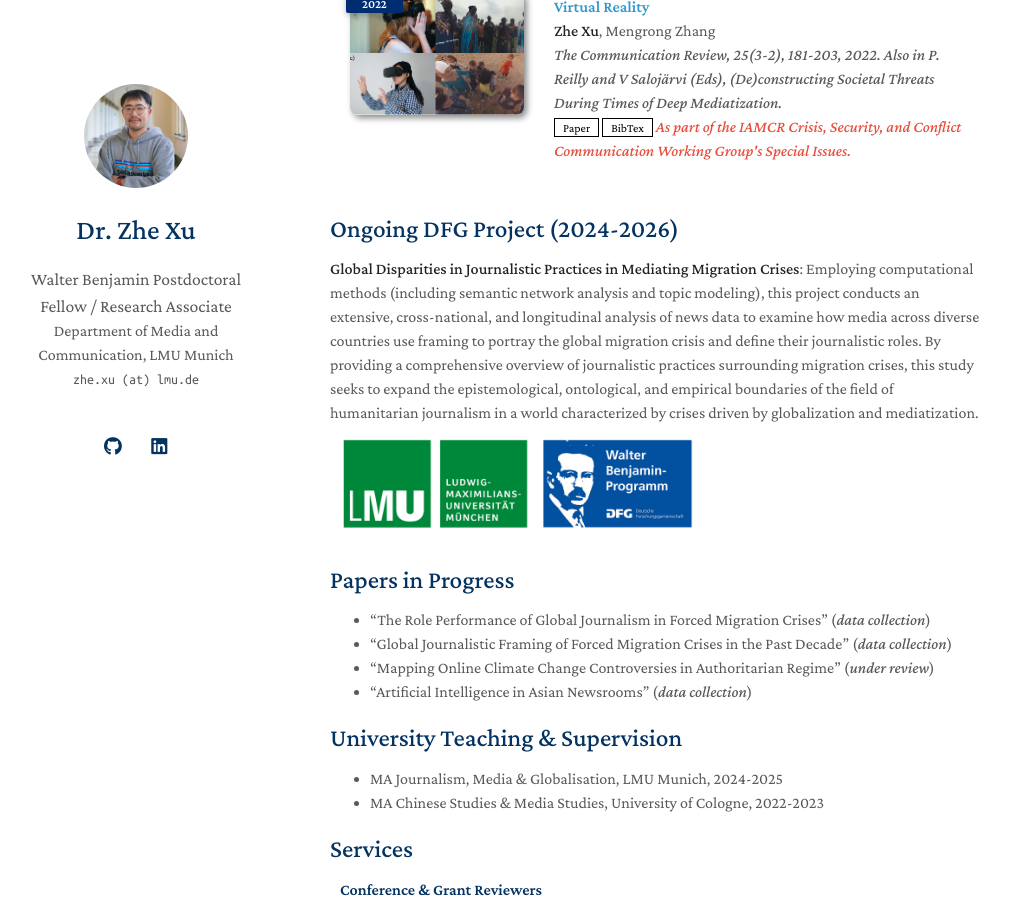
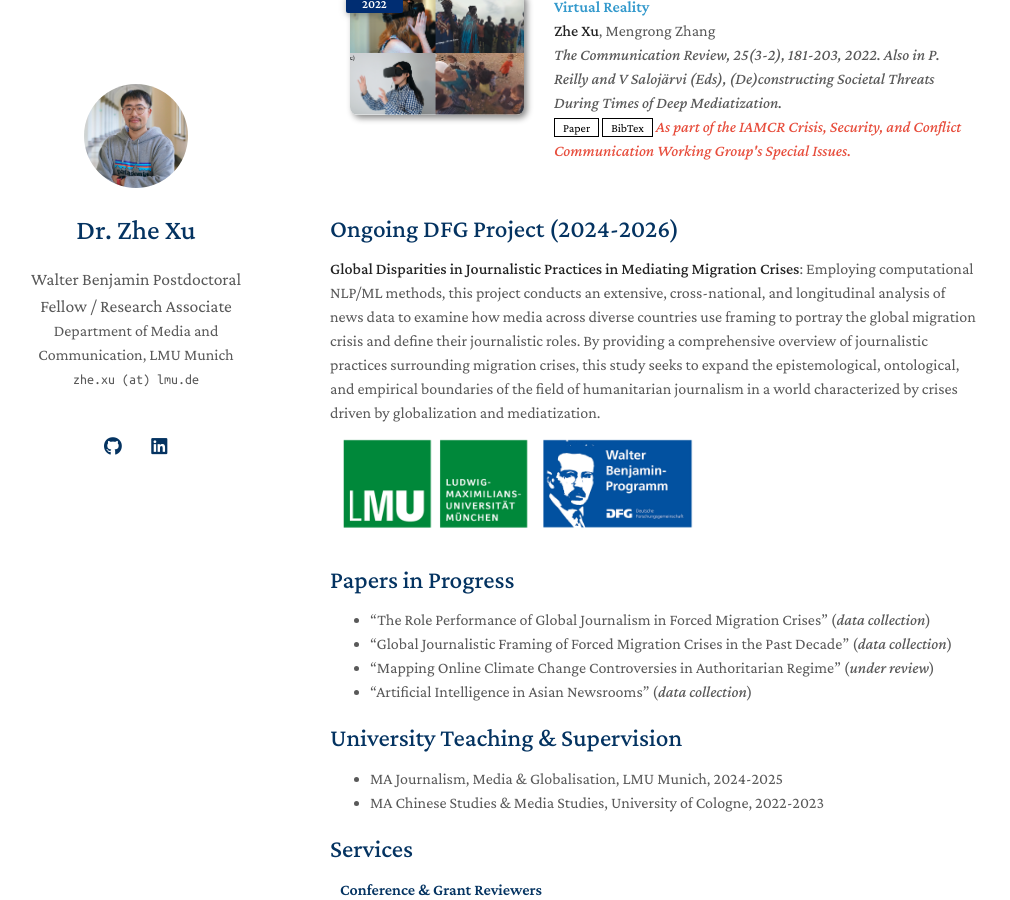
Before and after one commit to zhexuphd/home, a Jekyll site: the page built from index.md, in a window 1280 px wide and 900 px high, scrolled down 1424 px. Shown: the whole window, without its empty margins (140-1150 px from the left). Built offline with Jekyll 4.4.1, drawn with Linux system fonts in a browser that asks for light colours; a style sheet for code colours, icons or effects is not loaded; our own code applies the rules of GitHub Pages for plain Markdown files.

Commit message:
Update index.md

```diff
--- a/index.md
+++ b/index.md
@@ -29,7 +29,7 @@
 
 ## Ongoing DFG Project (2024-2026)
 
-**Global Disparities in Journalistic Practices in Mediating Migration Crises**: Employing computational methods (including semantic network analysis and topic modeling), this project conducts an extensive, cross-national, and longitudinal analysis of news data to examine how media across diverse countries use framing to portray the global migration crisis and define their journalistic roles. By providing a comprehensive overview of journalistic practices surrounding migration crises, this study seeks to expand the epistemological, ontological, and empirical boundaries of the field of humanitarian journalism in a world characterized by crises driven by globalization and mediatization.
+**Global Disparities in Journalistic Practices in Mediating Migration Crises**: Employing computational NLP/ML methods, this project conducts an extensive, cross-national, and longitudinal analysis of news data to examine how media across diverse countries use framing to portray the global migration crisis and define their journalistic roles. By providing a comprehensive overview of journalistic practices surrounding migration crises, this study seeks to expand the epistemological, ontological, and empirical boundaries of the field of humanitarian journalism in a world characterized by crises driven by globalization and mediatization.
 ![Image Description](assets/img/dfg2.png)
 
 ## Papers in Progress
```
